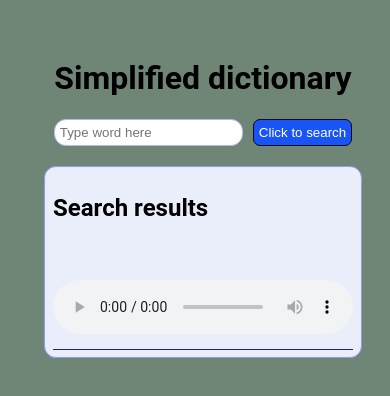
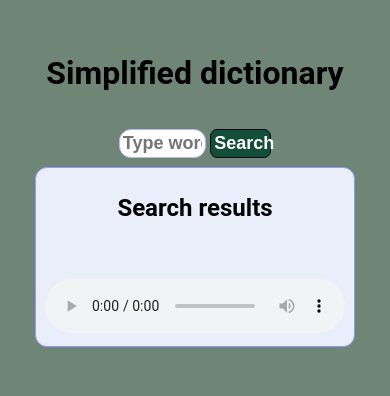
Before and after one commit to bianca-g-b/DictionaryApp, a React (Create React App) app in the folder my-app/: page / in a window 390 px wide. Shown: the part 232-628 px from the top of the page. Built offline with nearby package versions, Linux system fonts and the light colour scheme.

Commit message:
some styling added

```diff
--- a/my-app/public/index.html
+++ b/my-app/public/index.html
@@ -3,7 +3,8 @@
   <head>
     <meta charset="utf-8" />
     <link rel="icon" href="%PUBLIC_URL%/favicon.ico" />
-    <meta name="viewport" content="width=device-width, initial-scale=1" />
+    <!-- <meta name="viewport" content="width=device-width, initial-scale=1" /> -->
+    <meta name="viewport" content="width=device-width, height=device-height, initial-scale=1.0, user-scalable=yes">
     <meta name="theme-color" content="#000000" />
     <meta
       name="description"
--- a/my-app/src/Components/App/App.css
+++ b/my-app/src/Components/App/App.css
@@ -1,5 +1,12 @@
 /*Styles*/
 
+html {
+  display: flex;
+  height:100%;
+  width:100%;
+  justify-content: center;
+  align-items: center;
+}
 .input-area {
   display: flex;
   flex-direction: column;
@@ -7,31 +14,33 @@
   align-items: center;
   height: 100%;
   width: 100%;
-  /* background-color: aliceblue; */
+}
+
+#root{
+  display:flex;
+
 
 }
-#root{
-  height: 100%;
-  width: 100%;
-  /* position: absolute; */
-}
 body {
-  position: absolute;
+  display: flex;
+  /* flex: 100% 1 0; */
+  flex-wrap: wrap;
   height:100%;
   width:100%;
   background-color:rgb(111, 133, 118);
   font-family: 'Roboto', sans-serif;
-
+  justify-content: center;
+  align-items: center;
 }
 .word {
-  margin-bottom: 5px;;
+  margin-bottom: 5%;;
 }
 
 .definitions {
-  margin-top: 15px;
+  margin-top: 5%;
 }
 .definitions-list {
-  margin-bottom: 25px;
+  margin-bottom: 5%;
 }
 
 .search-area {
@@ -39,31 +48,32 @@ body {
   flex-direction: row;
   justify-content: center;
   align-items: center;
-  /* border-radius: 12px; */
+  border-radius: 12px;
+  width: 50%;
 }
 
 input {
   border-radius: 12px;
   border: 1px solid #b4b8f8;
-  padding: 5px;
-  margin-right: 5px;
+  padding: 2%;
+  margin-right: 1%;
 }
 button {
   border-radius: 7px;
   border: 1px solid #020721;
-  padding: 5px;
-  margin-left: 5px;
-  background-color: #1a54f5;
+  padding: 2%;
+  margin-left: 2%;
+  background-color: #134e39;
   color: white;
   cursor: pointer;
 }
 button:hover {
-  background-color: #7b4f89;
+  background-color: #394d08;
 }
 .search-results {
   display: flex;
   flex-direction: column;
-  margin-top: 20px;
+  margin-top: 3%;
   background-color: #eaeefb;
   border-radius: 12px;
   padding: 2%;
@@ -71,24 +81,24 @@ button:hover {
 }
 
 .meaning-area {
-  display: flex;
+  /* display: flex; */
   border-top: 1px solid #22286b;
 }
 
 .all-defs {
-  margin-top: 10px;
-  margin-left: 10px;
-  margin-right: 10px;
-  padding: 10px;
+  margin-top: 2%;
+  margin-left: 2%;
+  margin-right: 2%;
+  padding: 2%;
 }
 
 .audio-player {
-  margin-bottom: 15px;
+  margin-bottom: 2%;
 }
 
 .definitions-list {
   margin: 0;
-  padding: 5px;
+  padding: 2%;
   list-style: circle;
 }
 
@@ -98,3 +108,53 @@ button:hover {
   font-weight: bold;
   text-decoration-style: wavy;
 }
+
+.input-box {
+ height: 60%;
+ width: 130%;
+ font-size: large;
+ font-weight: bold;
+}
+
+.search-button {
+  height: 60%;
+  width: 40%;
+  font-size: large;
+  font-weight: bold;
+}
+
+.header {
+  display: flex;
+  flex-direction: column;
+  justify-content: center;
+  align-items: center;
+  margin-bottom: 5%;
+}
+
+/* Set content to shrink on small size screens */
+@media screen and (max-width: 600px) {
+  .search-results {
+    height: 100%;
+    width: 100%;
+    justify-content: center;
+    align-items: center;
+    margin-left: 1%;
+    margin-right: 1%;
+
+  }
+
+  .input-area {
+    height: 100%;
+    width: 100%;
+    justify-content: center;
+    align-items: center;
+  }
+
+  .root {
+    height: 100%;
+    width: 100%;
+    justify-content: center;
+    align-items: center;
+  }
+
+}
--- a/my-app/src/Components/App/App.js
+++ b/my-app/src/Components/App/App.js
@@ -68,10 +68,12 @@ function handleSubmit(e) {
 
   return (
     <div className= "input-area">
+    <div className="header">
       <h1>Simplified dictionary</h1>
+      </div>
       <div className="search-area">
-      <input  onChange={handleInput}  placeholder="Type word here" text="Search"/>
-      <button onClick={handleSubmit}>Click to search</button>
+      <input  className="input-box" onChange={handleInput}  placeholder="Type word here" text="Search"/>
+      <button className="search-button" onClick={handleSubmit}>Search</button>
       </div>
       <div className="search-results">
         <h2>Search results</h2>
```
